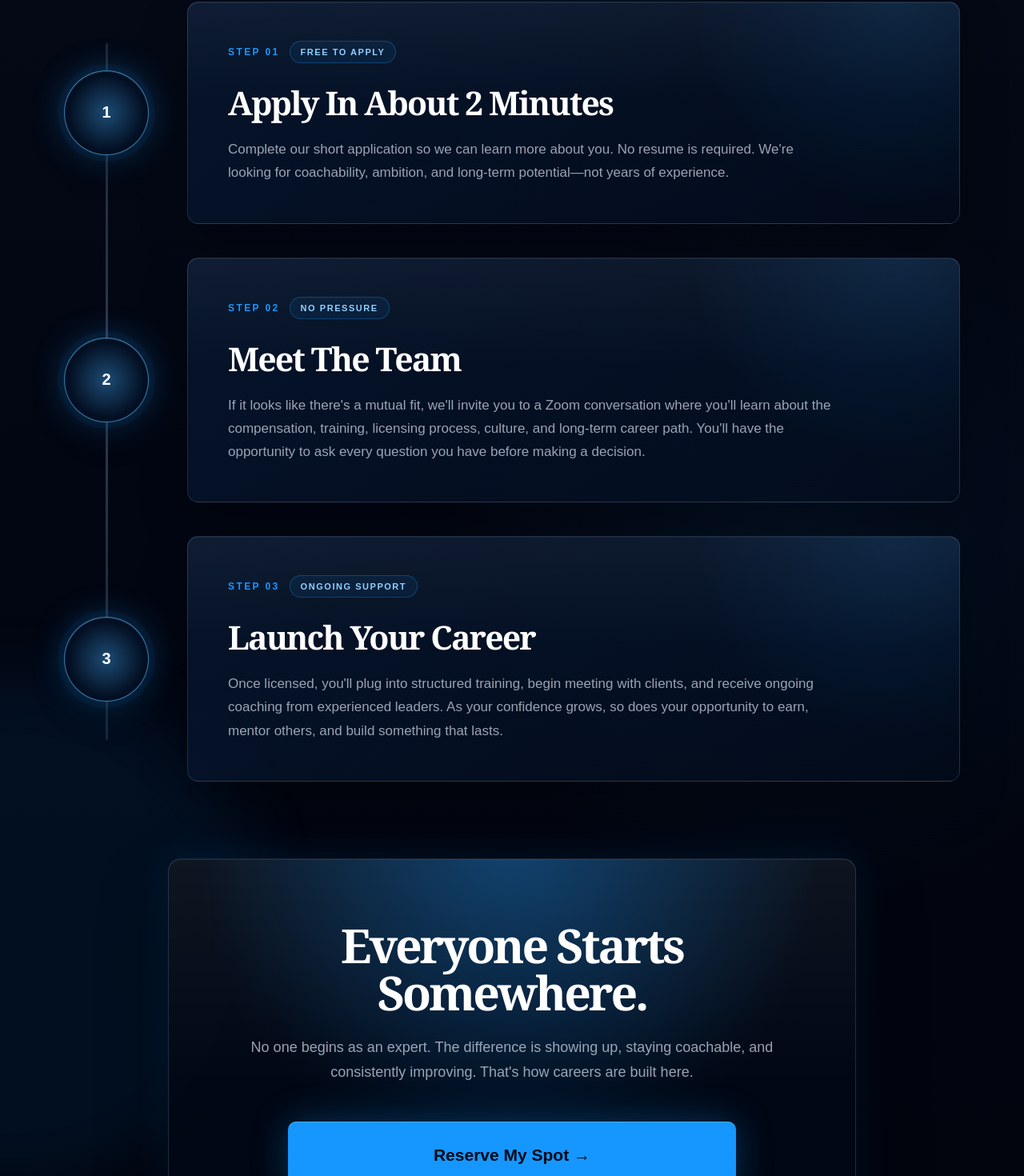
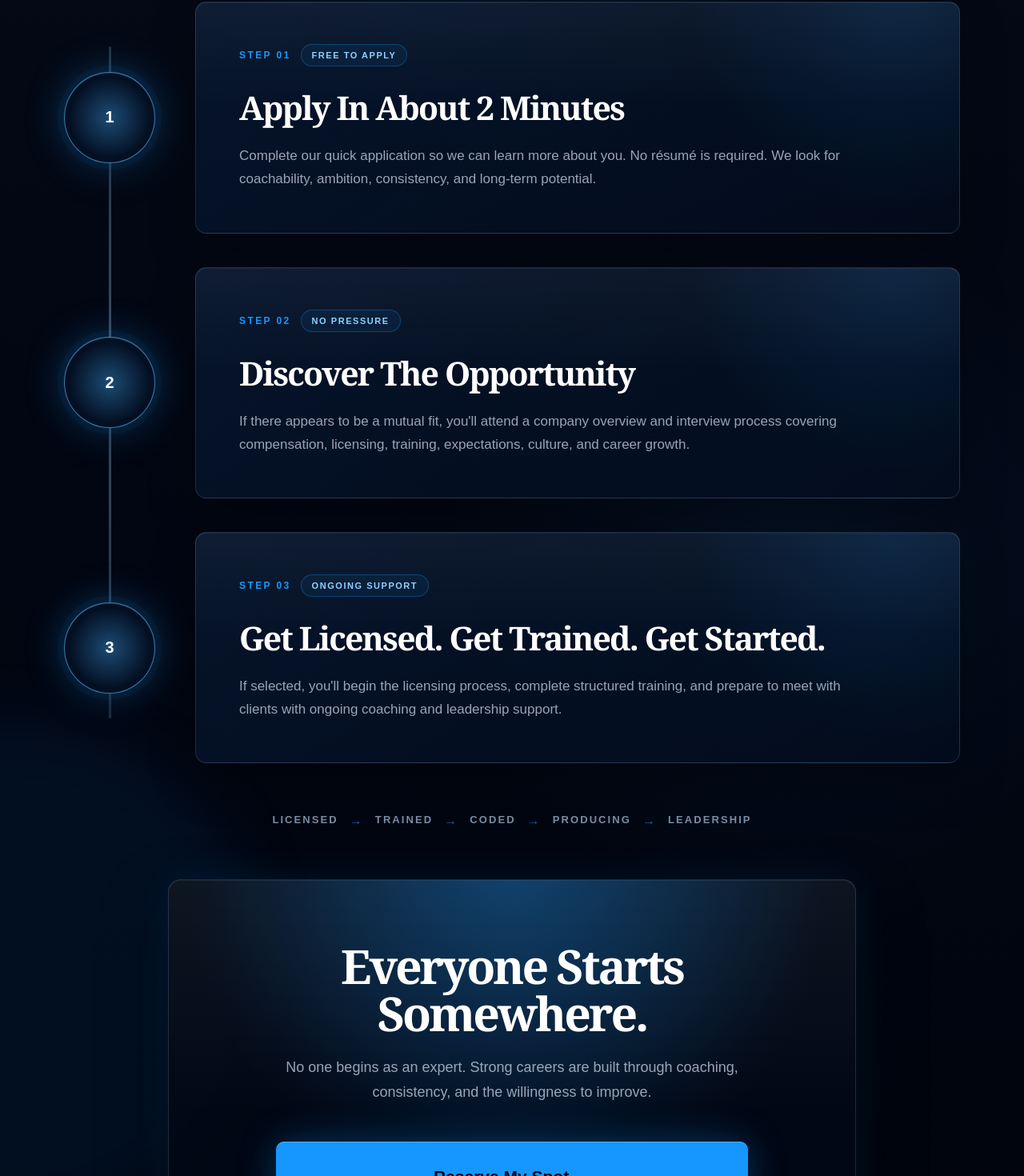
Before and after one commit to haynesjackson83-cyber/giddens-recruiting-funnel, a Next.js app: page / in a window 1280 px wide. Shown: the part 8701-10171 px from the top of the page at 80% size. Built offline with nearby package versions, Linux system fonts and the light colour scheme.

Commit message:
Refine journey section copy and polish

```diff
--- a/src/components/career-journey/CareerJourney.module.css
+++ b/src/components/career-journey/CareerJourney.module.css
@@ -107,19 +107,19 @@
   position: relative;
   margin-top: 96px;
   display: grid;
-  grid-template-columns: 106px minmax(0, 1fr);
-  column-gap: 48px;
+  grid-template-columns: 114px minmax(0, 1fr);
+  column-gap: 50px;
 }
 
 .timelineRail {
   position: absolute;
-  top: 52px;
-  bottom: 52px;
-  left: 52px;
+  top: 56px;
+  bottom: 56px;
+  left: 56px;
   width: 3px;
   overflow: hidden;
   border-radius: 999px;
-  background: linear-gradient(180deg, rgba(133, 174, 214, 0.16), rgba(133, 174, 214, 0.3), rgba(133, 174, 214, 0.14));
+  background: linear-gradient(180deg, rgba(155, 195, 232, 0.2), rgba(155, 195, 232, 0.36), rgba(155, 195, 232, 0.18));
   box-shadow: inset 0 0 0 1px rgba(255, 255, 255, 0.025);
 }
 
@@ -131,6 +131,7 @@
   background: linear-gradient(180deg, #72c8ff 0%, #1897ff 48%, rgba(72, 181, 255, 0.46) 100%);
   box-shadow: 0 0 18px rgba(24, 151, 255, 0.46), 0 0 34px rgba(24, 151, 255, 0.24);
   animation: timelinePulse 3.8s ease-in-out infinite;
+  transition: height 900ms cubic-bezier(0.22, 1, 0.36, 1);
 }
 
 .milestoneList {
@@ -142,8 +143,8 @@
 .milestone {
   position: relative;
   display: grid;
-  grid-template-columns: 106px minmax(0, 1fr);
-  column-gap: 48px;
+  grid-template-columns: 114px minmax(0, 1fr);
+  column-gap: 50px;
   align-items: center;
   opacity: 0;
   transform: translateY(24px);
@@ -155,8 +156,8 @@
 .marker {
   position: relative;
   z-index: 1;
-  width: 106px;
-  height: 106px;
+  width: 114px;
+  height: 114px;
   display: grid;
   place-items: center;
   border: 1px solid rgba(92, 190, 255, 0.62);
@@ -167,7 +168,7 @@
   box-shadow:
     inset 0 1px 0 rgba(255, 255, 255, 0.1),
     0 0 0 8px rgba(24, 151, 255, 0.045),
-    0 0 42px rgba(24, 151, 255, 0.32),
+    0 0 48px rgba(24, 151, 255, 0.34),
     0 18px 42px rgba(0, 0, 0, 0.24);
 }
 
@@ -181,7 +182,7 @@
 .card {
   position: relative;
   overflow: hidden;
-  padding: 48px 50px;
+  padding: 52px 54px;
   border: 1px solid rgba(133, 174, 214, 0.2);
   border-radius: 14px;
   background:
@@ -197,7 +198,7 @@
   flex-wrap: wrap;
   align-items: center;
   gap: 12px;
-  margin-bottom: 28px;
+  margin-bottom: 30px;
 }
 
 .stepLabel {
@@ -228,7 +229,7 @@
 }
 
 .card h3 {
-  margin: 0 0 22px;
+  margin: 0 0 24px;
   color: #ffffff;
   font-family: Georgia, "Times New Roman", serif;
   font-size: clamp(32px, 3.2vw, 46px);
@@ -250,7 +251,7 @@
   position: relative;
   overflow: hidden;
   width: min(860px, 100%);
-  margin: 96px auto 0;
+  margin: 64px auto 0;
   padding: 78px 78px 68px;
   border: 1px solid rgba(154, 194, 230, 0.18);
   border-radius: 16px;
@@ -294,8 +295,8 @@
 }
 
 .primaryAction {
-  width: min(560px, 100%);
-  min-height: 84px;
+  width: min(590px, 100%);
+  min-height: 88px;
   margin: 46px auto 0;
   display: inline-flex;
   align-items: center;
@@ -317,10 +318,41 @@
 }
 
 .helperText.helperText {
-  margin-top: 18px;
+  max-width: 560px;
+  margin-top: 20px;
   color: rgba(210, 222, 238, 0.62);
   font-size: 14px;
   font-weight: 700;
+}
+
+.futurePath {
+  width: min(820px, 100%);
+  margin: 62px auto 0;
+  display: flex;
+  flex-wrap: wrap;
+  align-items: center;
+  justify-content: center;
+  gap: 12px 14px;
+  color: rgba(159, 189, 219, 0.74);
+  font-family: Arial, Helvetica, sans-serif;
+  font-size: 13px;
+  font-weight: 900;
+  letter-spacing: 0.16em;
+  line-height: 1.4;
+  text-transform: uppercase;
+}
+
+.futurePath span {
+  display: inline-flex;
+  align-items: center;
+  gap: 14px;
+}
+
+.futurePath b {
+  color: rgba(24, 151, 255, 0.68);
+  font-size: 16px;
+  font-weight: 800;
+  line-height: 1;
 }
 
 @keyframes timelinePulse {
@@ -335,17 +367,23 @@
 }
 
 .revealHeader,
+.revealPath,
 .revealSuccess {
   opacity: 0;
   transform: translateY(18px);
   transition: opacity 520ms cubic-bezier(0.22, 1, 0.36, 1), transform 520ms cubic-bezier(0.22, 1, 0.36, 1);
 }
 
+.revealPath {
+  transition-delay: 170ms;
+}
+
 .revealSuccess {
-  transition-delay: 220ms;
+  transition-delay: 260ms;
 }
 
 .isVisible .revealHeader,
+.isVisible .revealPath,
 .isVisible .revealSuccess,
 .isVisible .milestone {
   opacity: 1;
@@ -388,7 +426,7 @@
   .timelineRail {
     top: 38px;
     bottom: 38px;
-    left: 34px;
+    left: 37px;
   }
 
   .milestoneList {
@@ -396,14 +434,14 @@
   }
 
   .milestone {
-    grid-template-columns: 70px minmax(0, 1fr);
+    grid-template-columns: 76px minmax(0, 1fr);
     column-gap: 20px;
     align-items: start;
   }
 
   .marker {
-    width: 70px;
-    height: 70px;
+    width: 76px;
+    height: 76px;
   }
 
   .marker span {
@@ -411,7 +449,7 @@
   }
 
   .card {
-    padding: 34px 26px;
+    padding: 38px 28px;
   }
 
   .card h3 {
@@ -424,7 +462,7 @@
   }
 
   .successBlock {
-    margin-top: 70px;
+    margin-top: 52px;
     padding: 58px 28px 52px;
   }
 
@@ -434,8 +472,19 @@
 
   .primaryAction {
     width: 100%;
-    min-height: 76px;
+    min-height: 80px;
     font-size: 18px;
+  }
+
+  .futurePath {
+    margin-top: 48px;
+    gap: 10px 12px;
+    font-size: 11px;
+    letter-spacing: 0.13em;
+  }
+
+  .futurePath span {
+    gap: 12px;
   }
 }
 
@@ -457,6 +506,7 @@
 @media (prefers-reduced-motion: reduce) {
   .milestone,
   .revealHeader,
+  .revealPath,
   .revealSuccess,
   .card,
   .primaryAction {
--- a/src/components/career-journey/CareerJourney.tsx
+++ b/src/components/career-journey/CareerJourney.tsx
@@ -4,23 +4,25 @@ import { useEffect, useRef, useState } from "react";
 
 import styles from "./CareerJourney.module.css";
 
+const futurePath = ["Licensed", "Trained", "Coded", "Producing", "Leadership"];
+
 const milestones = [
   {
     step: "STEP 01",
     title: "Apply In About 2 Minutes",
-    body: "Complete our short application so we can learn more about you. No resume is required. We're looking for coachability, ambition, and long-term potential—not years of experience.",
+    body: "Complete our quick application so we can learn more about you. No résumé is required. We look for coachability, ambition, consistency, and long-term potential.",
     badge: "FREE TO APPLY",
   },
   {
     step: "STEP 02",
-    title: "Meet The Team",
-    body: "If it looks like there's a mutual fit, we'll invite you to a Zoom conversation where you'll learn about the compensation, training, licensing process, culture, and long-term career path. You'll have the opportunity to ask every question you have before making a decision.",
+    title: "Discover The Opportunity",
+    body: "If there appears to be a mutual fit, you'll attend a company overview and interview process covering compensation, licensing, training, expectations, culture, and career growth.",
     badge: "NO PRESSURE",
   },
   {
     step: "STEP 03",
-    title: "Launch Your Career",
-    body: "Once licensed, you'll plug into structured training, begin meeting with clients, and receive ongoing coaching from experienced leaders. As your confidence grows, so does your opportunity to earn, mentor others, and build something that lasts.",
+    title: "Get Licensed. Get Trained. Get Started.",
+    body: "If selected, you'll begin the licensing process, complete structured training, and prepare to meet with clients with ongoing coaching and leadership support.",
     badge: "ONGOING SUPPORT",
   },
 ];
@@ -123,16 +125,25 @@ export function CareerJourney() {
           </div>
         </div>
 
+        <div className={`${styles.futurePath} ${styles.revealPath}`} aria-label="Possible future path preview">
+          {futurePath.map((pathStep, index) => (
+            <span key={pathStep}>
+              {pathStep}
+              {index < futurePath.length - 1 ? <b aria-hidden="true">→</b> : null}
+            </span>
+          ))}
+        </div>
+
         <div className={`${styles.successBlock} ${styles.revealSuccess}`}>
           <h3>Everyone Starts Somewhere.</h3>
           <p>
-            No one begins as an expert. The difference is showing up, staying coachable, and
-            consistently improving. That&apos;s how careers are built here.
+            No one begins as an expert. Strong careers are built through coaching, consistency, and the
+            willingness to improve.
           </p>
           <a className={styles.primaryAction} href="#apply">
             Reserve My Spot →
           </a>
-          <p className={styles.helperText}>Applications reviewed within 24 hours.</p>
+          <p className={styles.helperText}>Applications are reviewed regularly. Qualified applicants will be contacted regarding next steps.</p>
         </div>
       </div>
     </section>
```
